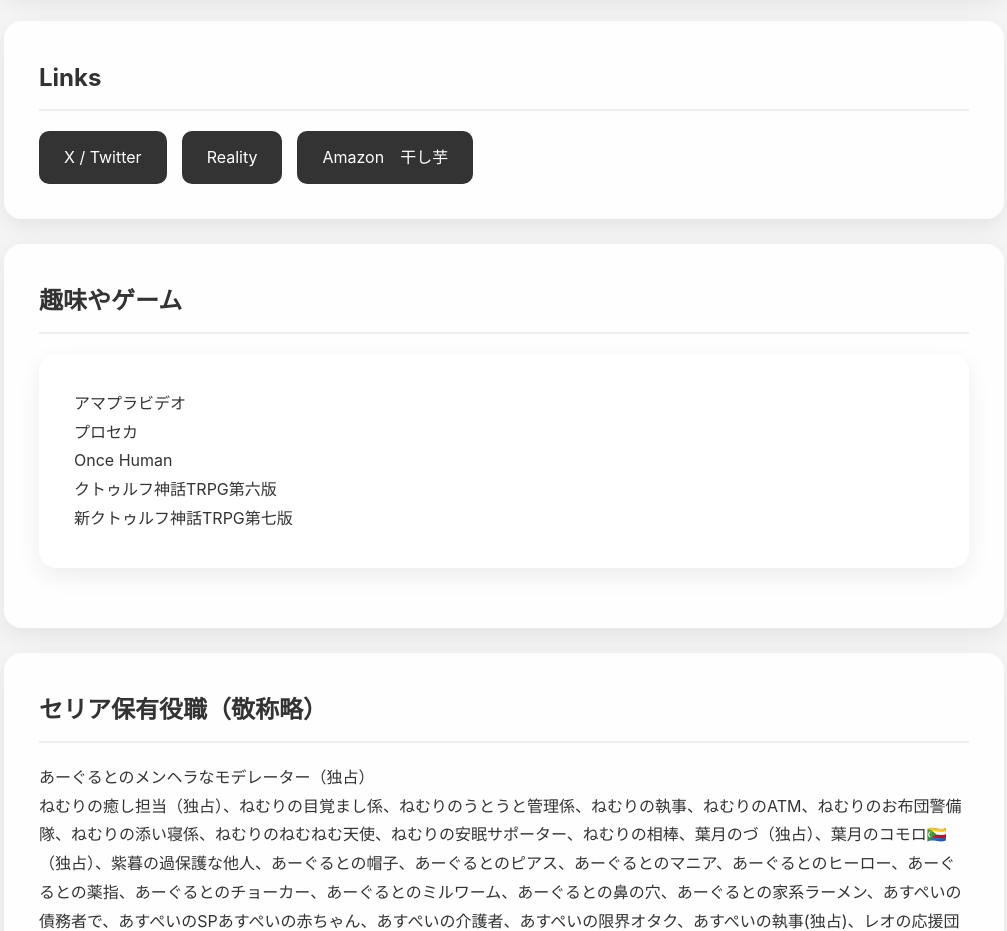
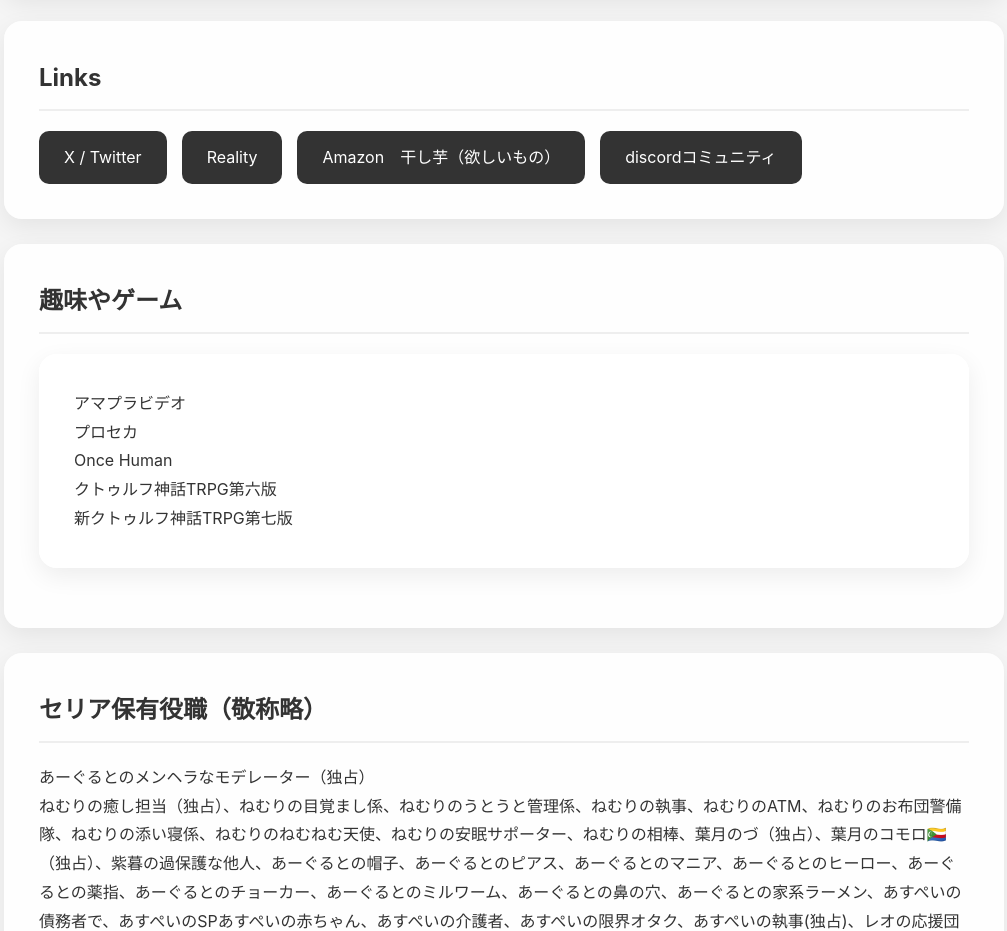
Before and after one commit to atoms12seria/atoms-seria, a plain HTML site: page index.html in a window 1280 px wide. Shown: the part 1260-2191 px from the top of the page, without its empty margins (136-1143 px from the left). Drawn offline with Linux system fonts and the light colour scheme.

Commit message:
Update index.html

```diff
--- a/index.html
+++ b/index.html
@@ -61,7 +61,11 @@
                     Reality
                 </a>
                 <a href="https://t.co/VFTa81hxQf" class="link-button">
-                    Amazon　干し芋
+                    Amazon　干し芋（欲しいもの）
+                </a>
+                <a href="https://discord.gg/24Jxmd6zJM" class="link-button">
+                    discordコミュニティ
+
                 </a>
             </div>
         </section>
```
